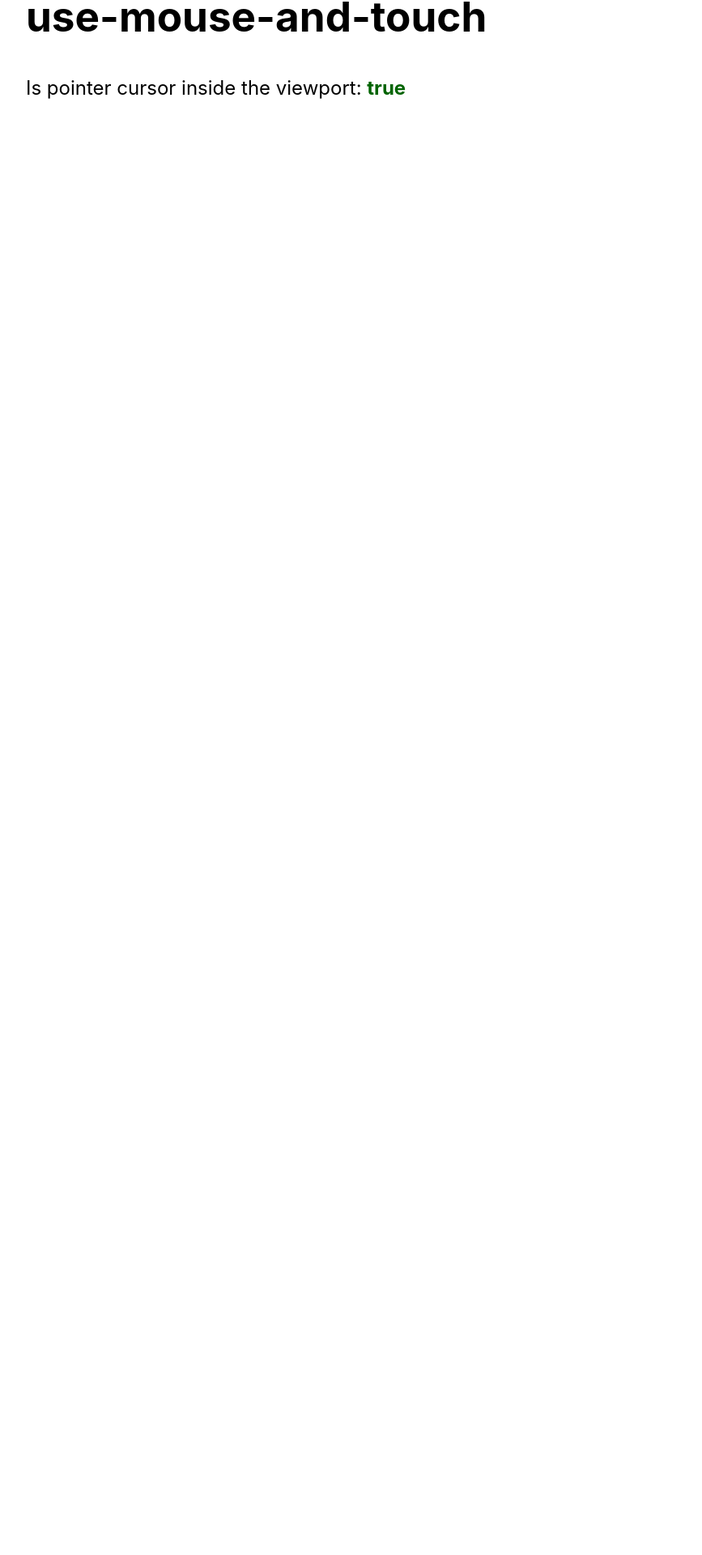
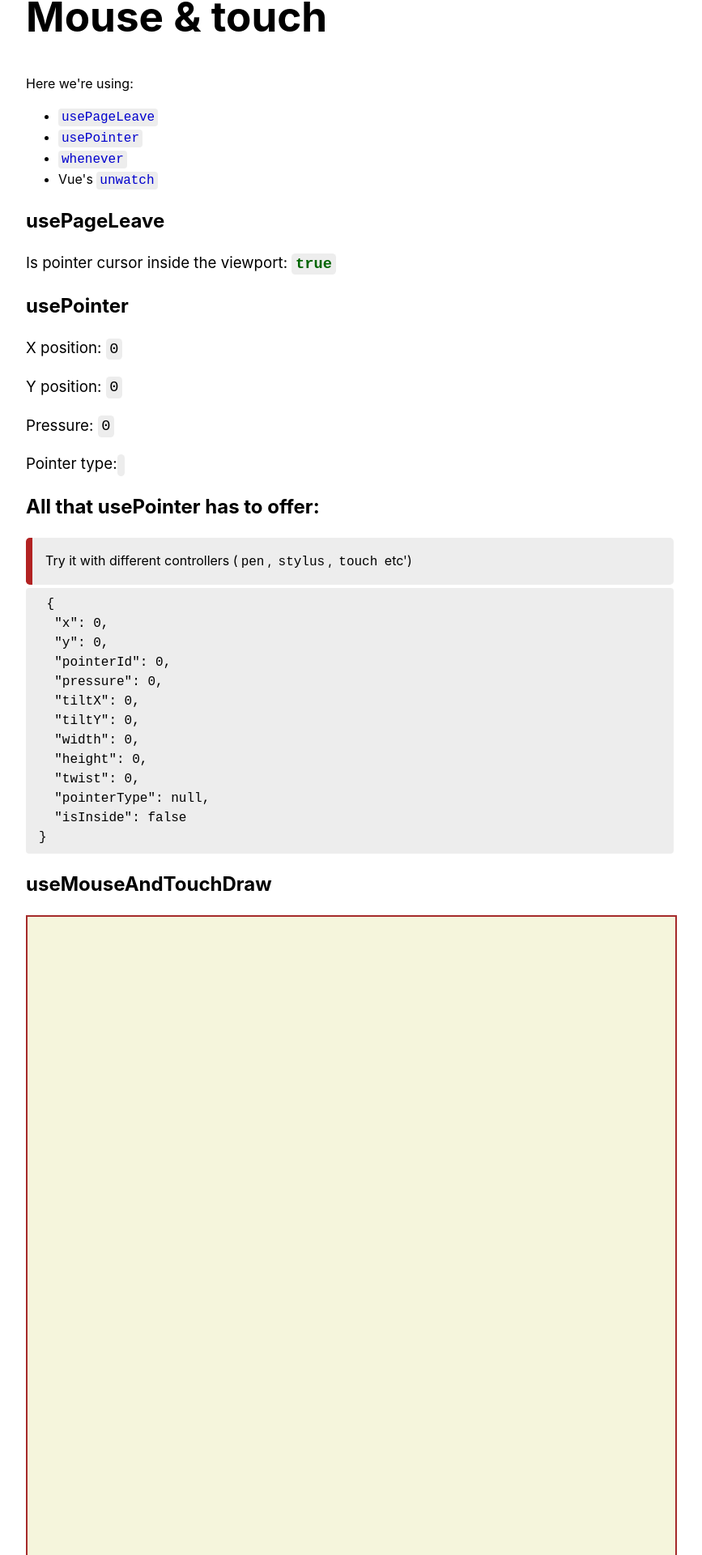
Before and after one commit to YonatanKof/vue-use, a Vue app: page /use-mouse-and-touch in a window 1280 px wide. Shown: the part 180-2100 px from the top of the page at 81% size, without its empty margins (208-1075 px from the left). Before the commit the page ends 800 px from the top, so only its background shows below. Built offline with nearby package versions, Linux system fonts and the light colour scheme.

Commit message:
WIP - usePointer

```diff
--- a/src/components/useMouseAndTouch.vue
+++ b/src/components/useMouseAndTouch.vue
@@ -1,32 +1,47 @@
 <script setup>
-import { usePageLeave, whenever } from "@vueuse/core";
+import { usePageLeave, usePointer, whenever } from "@vueuse/core";
+
 const isLeft = usePageLeave();
 
 whenever(isLeft, () => true);
 
-/**
- * * Or use this example to show off unwatch for a one time thingy
- * const unwatch = whenever(isLeft, () => {
- *	alert("yess!");
- *	unwatch();
- * });
- */
+const pointer = usePointer();
+// Or call it on demand
+// const { x, y, pressure, pointerType } = usePointer();
+
+// This example to show off unwatch for a one time thingy
+const unwatch = whenever(isLeft, () => {
+	alert("This alert will open once you're out, but you'll bve able to see its affect under the usePageLeave title");
+	unwatch();
+});
+
 </script>
 
+<!-- prettier-ignore -->
 <template>
-	<h2>
-		Is pointer cursor inside the viewport: <strong  :class="{ left: isLeft }">{{ !isLeft }}</strong>
-	</h2>
+	<h2>usePageLeave</h2>
+	<h3>Is pointer cursor inside the viewport:
+		<code><strong :class="{ left: isLeft }">{{ !isLeft }}</strong></code>
+	</h3>
+	<h2>usePointer</h2>
+	<h3>X position: <code>{{ pointer.x }}</code></h3>
+	<h3>Y position: <code>{{ pointer.y }}</code></h3>
+	<h3>Pressure: <code>{{ pointer.pressure }}</code></h3>
+	<h3>Pointer type: <code>{{ pointer.pointerType }}</code></h3>
+	<h2>All that usePointer has to offer:</h2>
+	<blockquote>Try it with different controllers (<code>pen</code>, <code>stylus</code>, <code>touch</code> etc')</blockquote>
+	<pre> {{ pointer }}</pre>
 </template>
+<!-- prettier-ignore-end -->
 
 <style scoped>
-h2 {
+h3 {
 	font-weight: normal;
 }
 strong {
-	color: darkgreen;
+	color: var(--color-success);
 }
 .left {
-	color: firebrick;
+	color: var(--color-caution);
 }
 </style>
--- /dev/null
+++ b/src/components/useMouseAndTouchDraw.vue
@@ -0,0 +1,31 @@
+<script setup lang="ts">
+import { usePointer } from "@vueuse/core";
+import { ref, reactive, onMounted, watch } from "vue";
+
+// Oddly enough, the pointer returned be usePointer isn't a proper reactive variable
+// so in order to be able to watch it for changes we need to call reactive when we define it
+const pointer = reactive(usePointer());
+// We can access the ref element in the script section by making a reactive ref of the same name
+const canvas = ref(null);
+// Watch the pointer for changes
+watch(pointer, () => {
+	// This condition makes it so that we have to click and hold when we want to draw
+	if (pointer.pressure === 0) return;
+	// Next, we'll get the canvas context with the HTMLCanvasElement: getContext() method in order to be able to draw on it
+	// https://developer.mozilla.org/en-US/docs/Web/API/HTMLCanvasElement/getContext
+	const ctx = canvas.value.getContext("2d");
+	ctx.fillStyle = "firebrick";
+	// ctx.ellipse(pointer.x + 200, pointer.y + 200, 50, 75, Math.PI / 4, 0, 2 * Math.PI);
+	ctx.fillRect(pointer.x - 200, pointer.y -200, 10, 10);
+});
+onMounted(() => {
+	canvas.value.style.height = "var(--width-md)";
+	canvas.value.style.width = "var(--width-md)";
+	canvas.value.style.backgroundColor = "beige";
+	canvas.value.style.border = "solid brown 2px";
+});
+</script>
+
+<template>
+	<canvas ref="canvas"></canvas>
+</template>
--- a/src/views/use-mouse-and-touch.vue
+++ b/src/views/use-mouse-and-touch.vue
@@ -1,7 +1,17 @@
 <script setup>
+import useMouseAndTouchDraw from "../components/useMouseAndTouchDraw.vue";
 import useMouseAndTouch from "../components/useMouseAndTouch.vue";
 </script>
 <template>
-    <h1>use-mouse-and-touch</h1>
+    <h1>Mouse & touch</h1>
+    <p>Here we're using:</p>
+    <ul>
+        <li><code><a href="https://vueuse.org/core/usePageLeave/#usepageleave" target="_blank">usePageLeave</a></code></li>
+        <li><code><a href="https://vueuse.org/core/usePointer/#usepointer" target="_blank">usePointer</a></code></li>
+        <li><code><a href="https://vueuse.org/shared/whenever/#whenever" target="_blank">whenever</a></code></li>
+        <li>Vue's <code><a href="https://vuejs.org/guide/essentials/watchers.html#watchers" target="_blank">unwatch</a></code></li>
+    </ul>
 	<useMouseAndTouch />
+    <h2>useMouseAndTouchDraw</h2>
+	<useMouseAndTouchDraw />
 </template>
```
